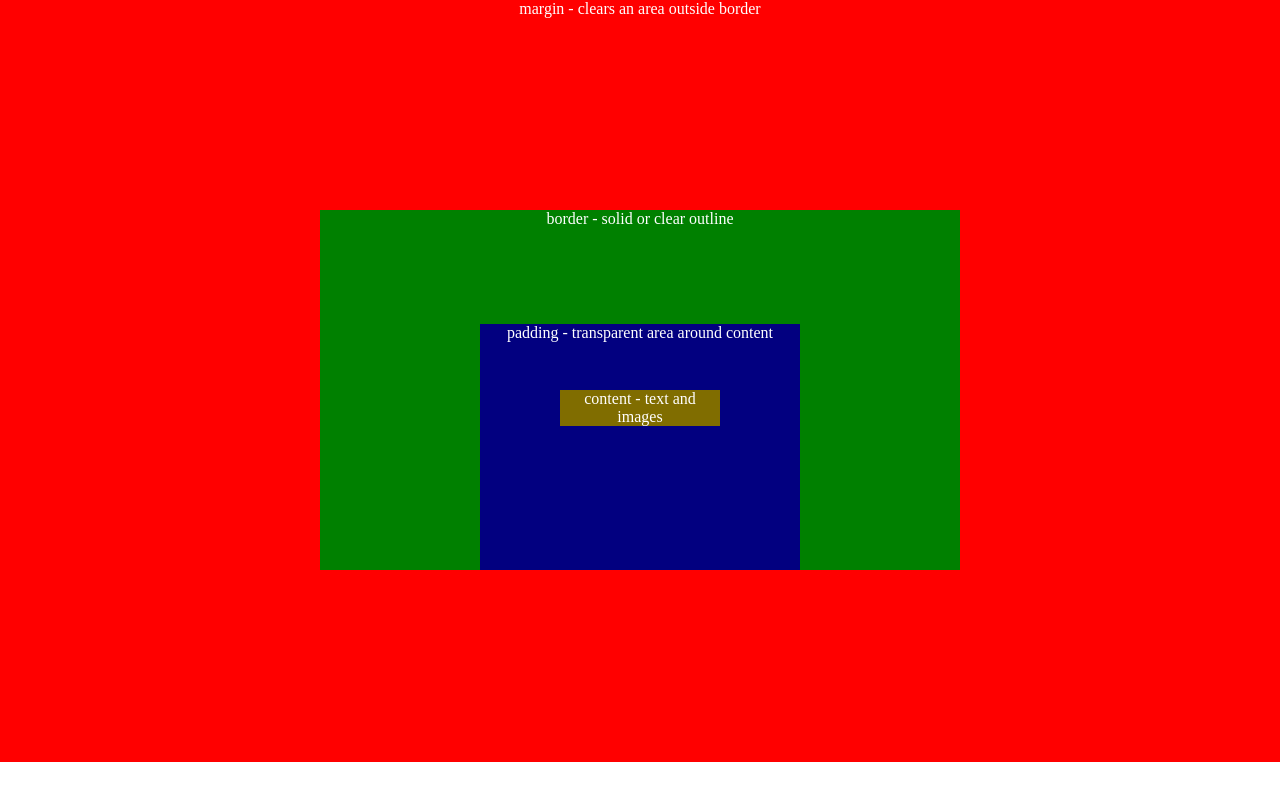
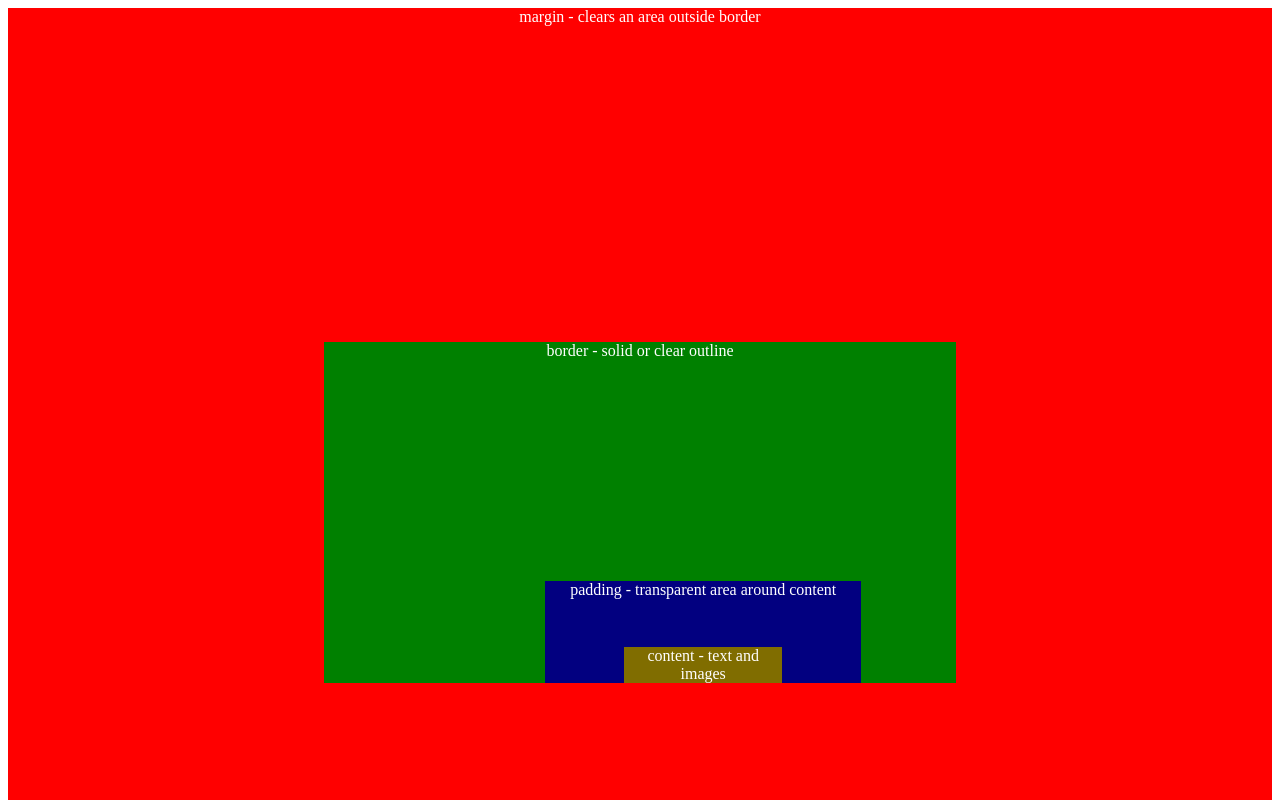
Before and after one commit to KelseyBrod/aishanisaha.github.io, a plain HTML site: page layingoutlayouts2/pages/boxmodel.html in a window 1280 px wide. Shown: the top 800 px of the page. Drawn offline with Linux system fonts and the light colour scheme.

Commit message:
update from help with prof brod

```diff
--- a/layingoutlayouts2/styles/style.css
+++ b/layingoutlayouts2/styles/style.css
@@ -1,9 +1,9 @@
 
 * {
-    margin: 0;
     padding: 0;
     box-sizing: border-box;
   }
+
 .split {
     height: 100%;
     width: 50%;
@@ -33,17 +33,14 @@
     background: red;
     overflow: hidden;
     text-align: center;
-    margin: 0px;
+    margin: auto%;
 }
 
 #border{
     position: relative;
     width: 50%;
     height: 50%;
-    margin: auto;
-    margin: 0 auto;
-    margin-top: 15%;
-    margin-bottom: 15%;
+    margin: 25%;
     background: green;
     text-align: center;
 
@@ -54,9 +51,7 @@
     position: relative;
     width: 50%;
     height: 50%;
-    margin: 0 auto;
-    margin-top: 15%;
-    padding-bottom: 15%;
+    margin: 35%;
     background: rgb(2, 0, 128);
     text-align: center;
 }
@@ -66,9 +61,7 @@
     position: relative;
     width: 50%;
     height: 50%;
-    margin: 0 auto;
-    margin-top: 15%;
-    margin-bottom: 15%;
+    margin: 15% auto;
     background: rgb(128, 109, 0);
     text-align: center;
 
```
